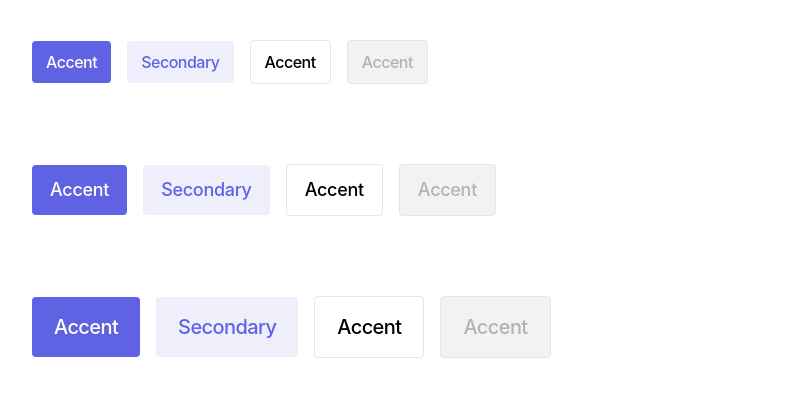
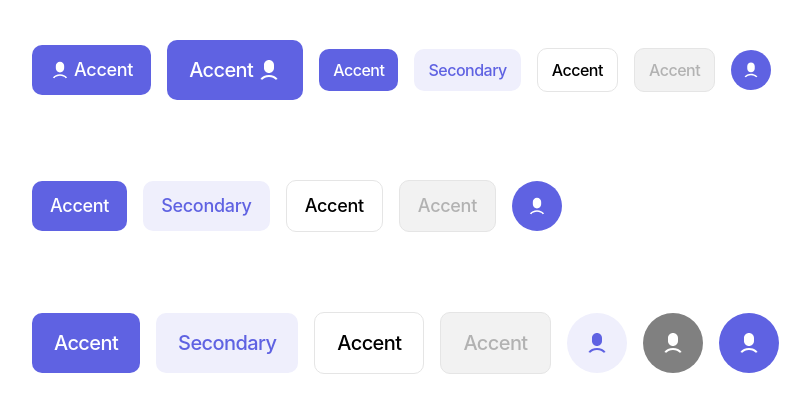
Before and after one commit to NamaKa298/SafeSportUnity, a Next.js app in the folder front-end/: page / in a window 1280 px wide. Shown: the top 412 px of the page, without its empty margins (8-818 px from the left). Built offline with nearby package versions, Linux system fonts and the light colour scheme.

Commit message:
ajout icones

```diff
--- a/front-end/package.json
+++ b/front-end/package.json
@@ -13,7 +13,8 @@
     "firebase": "^10.14.0",
     "next": "14.2.13",
     "react": "^18",
-    "react-dom": "^18"
+    "react-dom": "^18",
+    "react-icons": "^5.3.0"
   },
   "devDependencies": {
     "@types/node": "^20",
--- a/front-end/src/pages/index.tsx
+++ b/front-end/src/pages/index.tsx
@@ -1,18 +1,37 @@
 import { Seo } from "@/ui/components/seo/seo";
 import { Button } from "@/ui/design-system/button/button";
 import { Typography } from "@/ui/design-system/typography";
-
+import { RiUser6Fill } from "react-icons/ri";
 export default function Home() {
   return (
     <>
       <Seo title="SafeSportUnity" description="Description..." />
+
       <div className="flex items-center gap-4 p-10">
+        <Button
+          size="medium"
+          icon={{ icon: RiUser6Fill }}
+          iconPosition="left"
+        >
+          Accent
+        </Button>
+        <Button
+          size="large"
+          icon={{ icon: RiUser6Fill }}
+        >
+          Accent
+        </Button>
         <Button size="small">Accent</Button>
         <Button size="small" variant="secondary">Secondary</Button>
         <Button size="small" variant="outline">Accent</Button>
         <Button size="small" variant="disabled" disabled>
           Accent
         </Button>
+        <Button
+          size="small"
+          variant="ico"
+          icon={{ icon: RiUser6Fill }}
+        />
       </div>
 
       <div className="flex items-center gap-4 p-10">
@@ -22,6 +41,10 @@
         <Button variant="disabled" disabled>
           Accent
         </Button>
+        <Button
+          variant="ico"
+          icon={{ icon: RiUser6Fill }}
+        />
       </div>
 
       <div className="flex items-center gap-4 p-10">
@@ -31,6 +54,23 @@
         <Button size="large" variant="disabled" disabled>
           Accent
         </Button>
+        <Button
+          size="large"
+          variant="ico"
+          icon={{ icon: RiUser6Fill }}
+          iconTheme="secondary"
+        />
+        <Button
+          size="large"
+          variant="ico"
+          icon={{ icon: RiUser6Fill }}
+          iconTheme="gray"
+        />
+        <Button
+          size="large"
+          variant="ico"
+          icon={{ icon: RiUser6Fill }}
+        />
       </div>
 
       {/*
--- /dev/null
+++ b/front-end/src/types/iconProps.tsx
@@ -0,0 +1,3 @@
+export interface IconProps {
+    icon: React.ElementType;
+}
--- a/front-end/src/ui/design-system/button/button.tsx
+++ b/front-end/src/ui/design-system/button/button.tsx
@@ -1,14 +1,17 @@
+import { IconProps } from "@/types/iconProps";
 import clsx from "clsx";
+import { Icon } from "next/dist/lib/metadata/types/metadata-types";
+import React from "react";
 
 interface Props {
     size?: "small" | "medium" | "large";
     variant?: "accent" | "secondary" | "outline" | "disabled" | "ico";
-    icon?: any;
+    icon?: IconProps;
     iconTheme?: "accent" | "secondary" | "gray";
     iconPosition?: "left" | "right";
     disabled?: boolean;
     isLoading?: boolean;
-    children: React.ReactNode;
+    children?: React.ReactNode;
 }
 
 export const Button = ({
@@ -25,6 +28,8 @@
         sizeStyles: string = "",
         icoSize: number = 0;
 
+    console.log(icon);
+
     switch (variant) {
         case "accent": //Default
             variantStyles = "bg-primary hover:bg-primary-400 text-white rounded";
@@ -39,29 +44,58 @@
             variantStyles = "bg-gray-400 border border-gray-500 text-gray-600 rounded cursor-not-allowed";
             break;
         case "ico":
-            variantStyles = "";
+            if (iconTheme === "accent") {
+                //Default
+                variantStyles = "bg-primary hover:bg-primary-400 text-white rounded-full";
+            }
+            if (iconTheme === "secondary") {
+                variantStyles = "bg-primary-200 hover:bg-primary-300/50 text-primary rounded-full";
+            }
+            if (iconTheme === "gray") {
+                variantStyles = "bg-gray-700 hover:bg-gray-600 text-white rounded-full";
+            }
             break;
     }
+
     switch (size) {
         case "small":
-            sizeStyles = "text-caption3 font-medium px-[14px] py-[12px]";
+            sizeStyles = `text-caption3 font-medium ${variant === "ico" ? "flex items-center justify-center w-[40px] h-[40px]" : "px-[14px] py-[12px]"
+                } `;
+            icoSize = 18;
             break;
         case "medium": // Default
-            sizeStyles = "text-caption2 font-medium px-[18px] py-[15px]";
+            sizeStyles = `text-caption2 font-medium ${variant === "ico" ? "flex items-center justify-center w-[50px] h-[50px]" : "px-[18px] py-[15px]"
+                } `;
+            icoSize = 20;
             break;
         case "large":
-            sizeStyles = "text-caption1 font-medium px-[22px] py-[18px]";
+            sizeStyles = `text-caption1 font-medium ${variant === "ico" ? "flex items-center justify-center w-[60px] h-[60px]" : "px-[22px] py-[18px]"
+                }`;
+            icoSize = 24;
             break;
     }
 
     return (
         <>
             <button type="button"
-                className={clsx(variantStyles, sizeStyles, icoSize, "")}
+                className={clsx(variantStyles, sizeStyles, icoSize)}
                 onClick={() => console.log('click')}
                 disabled={disabled}
             >
-                {children}
+                {icon && variant === "ico" ? (
+                    <icon.icon size={icoSize} />
+                ) : (
+                    <div className={clsx(icon && "flex items-center gap-1")}>
+                        {icon && iconPosition === "left" && (
+                            <icon.icon size={icoSize} />
+                        )}
+                        {children}
+                        {icon && iconPosition === "right" && (
+                            <icon.icon size={icoSize} />
+                        )}
+
+                    </div>
+                )}
             </button>
         </>
     );
--- a/front-end/tailwind.config.js
+++ b/front-end/tailwind.config.js
@@ -104,6 +104,10 @@
         fontWeight: '400',
       }],
     },
+    borderRadius: {
+      DEFAULT: '10px',
+      full: '9999px',
+    },
     extend: {},
   },
   plugins: [],
```
Also changed, not shown: 1 other file (tests, documents, lock files or other folders).
